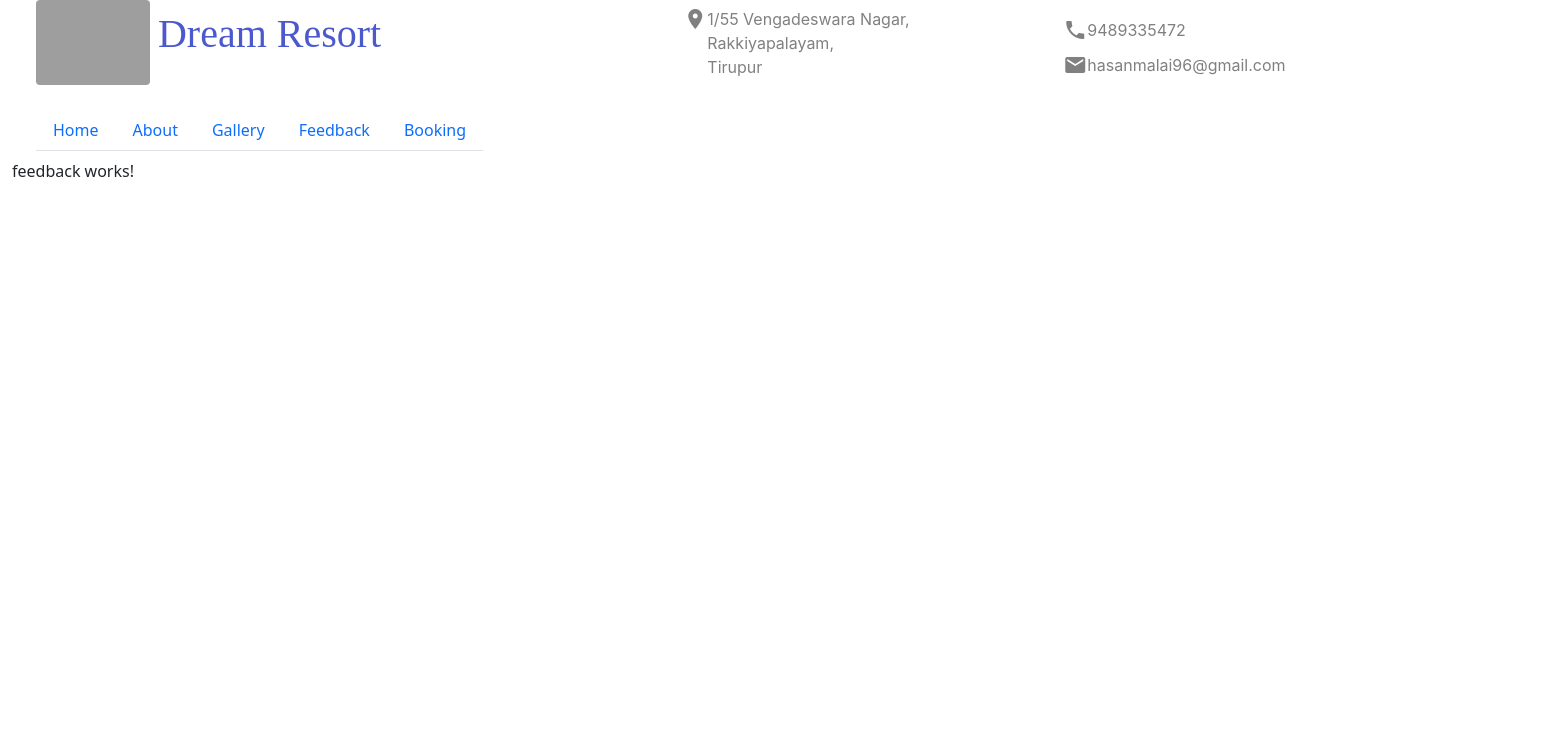
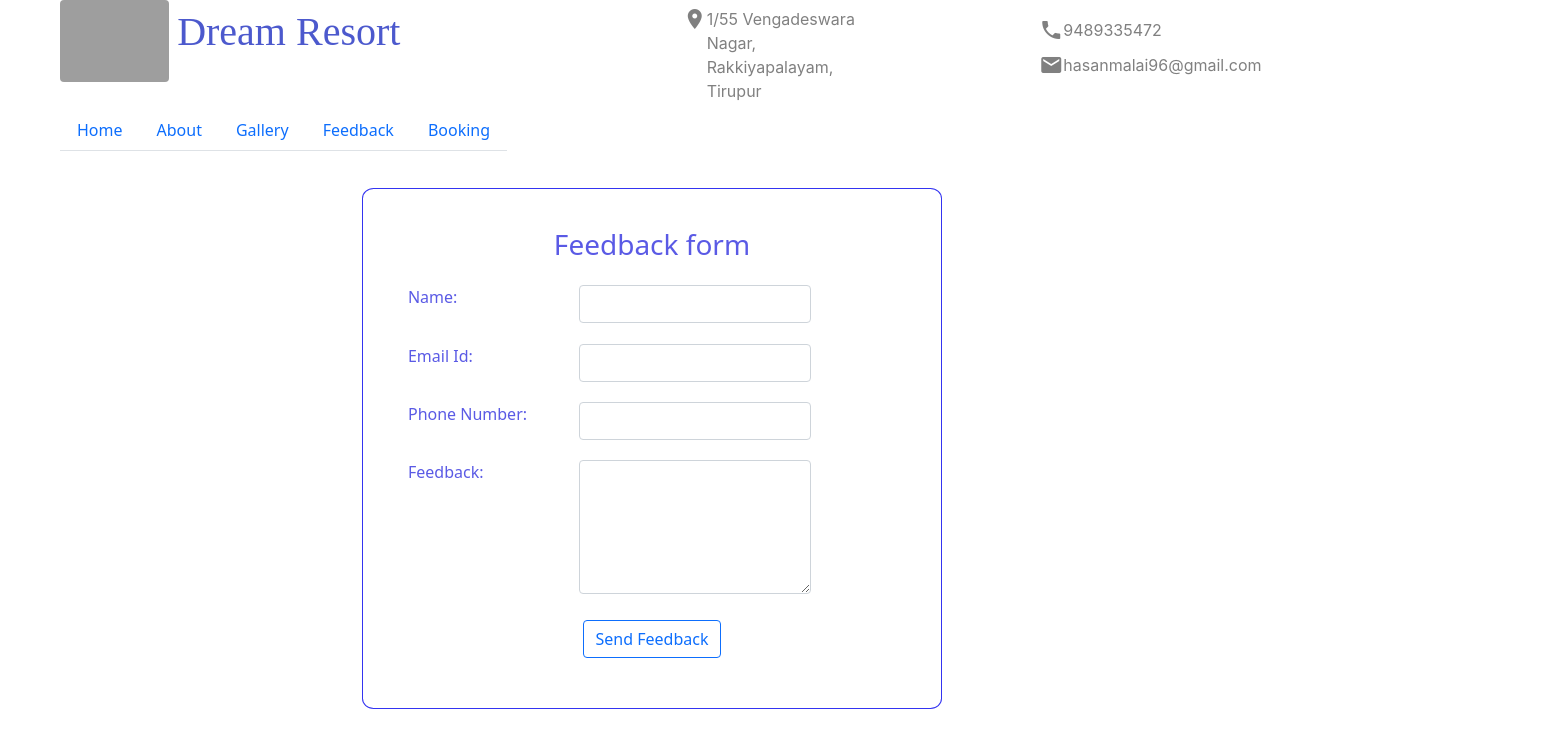
Before and after one commit to AnnamalaiVenugopal/RB, an Angular app in the folder resort-booking/: page /feedback in a window 1280 px wide. Shown: the top 748 px of the page, 1546 px wide, since content can reach past the window. Built offline with nearby package versions, Linux system fonts and the light colour scheme; grey boxes are pictures that could not be loaded.

Commit message:
Committed for changes to feedback form

```diff
--- a/resort-booking/src/app/app.component.html
+++ b/resort-booking/src/app/app.component.html
@@ -1,8 +1,8 @@
-<html>
-  <head>
-  </head>
-  <body>
-      <app-header></app-header>
-      <app-body></app-body>
-  </body>
-</html>
+<div class="container-fluid" style="width: 100%;">
+  <div class="row" >
+    <app-header></app-header>
+  </div>
+  <div class="row">
+    <app-body></app-body>
+  </div>
+</div>
--- a/resort-booking/src/app/body/body.component.html
+++ b/resort-booking/src/app/body/body.component.html
@@ -1,6 +1,6 @@
 <div class="container-fluid">
     <div class="row">
-        <div class="col">
+        <div class="col-md">
             <app-navigation-bar></app-navigation-bar>
         </div>
     </div>
--- a/resort-booking/src/app/body/feedback/feedback.component.html
+++ b/resort-booking/src/app/body/feedback/feedback.component.html
@@ -1 +1,44 @@
-<p>feedback works!</p>
+<div class="container-fluid" style="margin-left: 25%; margin-top: 3%;color: rgba(73, 73, 226, 0.904);">
+    <div class="col-sm-6" style="border: 1px solid rgb(52, 52, 241); padding: 3%; border-radius: 2%;">
+    <div class="row" style="text-align: center;padding: 1%;">
+        <h3>Feedback form</h3>
+    </div>
+    <div class="row" style="padding: 2%;">
+        <div class="col-sm-4">
+            <label>Name: </label>
+        </div>
+        <div class="col-sm-6">
+            <input type="text" class="form-control">
+        </div>
+    </div>
+    <div class="row" style="padding: 2%;">
+        <div class="col-sm-4">
+            <label>Email Id: </label>
+        </div>
+        <div class="col-sm-6">
+            <input type="email" class="form-control">
+        </div>
+    </div>
+    <div class="row" style="padding: 2%;">
+        <div class="col-sm-4">
+            <label>Phone Number: </label>
+        </div>
+        <div class="col-sm-6">
+            <input type="number" class="form-control">
+        </div>
+    </div>
+    <div class="row" style="padding: 2%;">
+        <div class="col-sm-4">
+            <label>Feedback: </label>
+        </div>
+        <div class="col-sm-6">
+            <textarea class="form-control" name="feedback" id="feedback" cols="30" rows="5"></textarea>
+        </div>
+    </div>
+    <div class="row" style="text-align: center;padding: 3%;">
+        <div class="col">
+            <button class="btn btn-outline-primary">Send Feedback</button>
+        </div>
+    </div>
+</div>
+</div>
--- a/resort-booking/src/app/body/gallery/gallery.component.css
+++ b/resort-booking/src/app/body/gallery/gallery.component.css
@@ -7,6 +7,7 @@
   .container img {
     width: 100%;
     height: auto;
+    transition: width 2s, height 2s, transform 2s;
   }
 
   /* Style the button and place it in the middle of the container/image */
--- a/resort-booking/src/app/body/gallery/gallery.component.html
+++ b/resort-booking/src/app/body/gallery/gallery.component.html
@@ -1,5 +1,5 @@
 <div class="container">
-        <button type="button" id="prev" class="btn btn-light" aria-label="Previous Image" >&lt;</button>
+        <button type="button" id="prev" class="btn btn-light" aria-label="Previous Image" (click)="prevImage()">&lt;</button>
         <img class="rounded mx-auto d-block" src="{{ image.url }}" alt="{{ image }}">
-        <button type="button" id="next" class="btn btn-light" aria-label="Next Image">&gt;</button>
+        <button type="button" id="next" class="btn btn-light" aria-label="Next Image" (click)="nextImage()">&gt;</button>
 </div>
--- a/resort-booking/src/app/body/gallery/gallery.component.ts
+++ b/resort-booking/src/app/body/gallery/gallery.component.ts
@@ -11,12 +11,13 @@ export class GalleryComponent implements OnInit {
     url:""
   };
   public counter = 1;
+  public timer:any;
   constructor() {
       this.image.url = "assets/images/gallery/"+1+".jpeg";
   }
 
   ngOnInit(): void {
-    setInterval(() => {
+    this.timer = setInterval(() => {
       console.log("Changing the image")
       this.counter++;
       if(this.counter > 20){
@@ -26,4 +27,35 @@ export class GalleryComponent implements OnInit {
     }, 5000);
   }
 
+  resetTimer(count:any){
+    this.counter = count;
+    clearInterval(this.timer);
+    this.timer = setInterval(
+      () => {
+      console.log("Changing the image")
+      this.counter++;
+      if(this.counter > 20){
+        this.counter = 1;
+      }
+      this.image.url = "assets/images/gallery/"+this.counter+".jpeg";}, 5000);
+  }
+
+  prevImage(){
+    this.counter--;
+    if(this.counter < 1){
+      this.counter = 20;
+    }
+    this.image.url = "assets/images/gallery/"+this.counter+".jpeg";
+    this.resetTimer(this.counter-1);
+  }
+
+  nextImage(){
+    this.counter++;
+    if(this.counter > 20){
+      this.counter = 1;
+    }
+    this.image.url = "assets/images/gallery/"+this.counter+".jpeg";
+    this.resetTimer(this.counter-1);
+  }
+
 }
--- a/resort-booking/src/app/body/navigation-bar/navigation-bar.component.html
+++ b/resort-booking/src/app/body/navigation-bar/navigation-bar.component.html
@@ -1,12 +1,17 @@
-<nav class="navbar navbar-inverse navbar-fixed-top">
+<nav class="nnavbar navbar-expand-lg navbar-light">
         <div class="container-fluid">
-            <ul class="nav nav-tabs">
+            <button class="navbar-toggler" type="button" data-bs-toggle="collapse" data-bs-target="#navbarSupportedContent" aria-controls="navbarSupportedContent" aria-expanded="false" aria-label="Toggle navigation">
+                <span class="navbar-toggler-icon" style="color: rgb(76, 76, 211);"></span>
+              </button>
+            <div class="collapse navbar-collapse" id="navbarSupportedContent">
+            <ul class="nav nav-tabs" style="color: rgb(76, 76, 211);">
                 <li class="nav-item active"><a class="nav-link" href="#">Home</a></li>
                 <li class="nav-item"><a class="nav-link" href="about">About</a></li>
                 <li class="nav-item"><a class="nav-link" href="gallery">Gallery</a></li>
                 <li class="nav-item"><a class="nav-link" href="feedback">Feedback</a></li>
                 <li class="nav-item"><a class="nav-link" href="booking">Booking</a></li>
             </ul>
+            </div>
         </div>
     </nav>
     <router-outlet></router-outlet>
--- a/resort-booking/src/app/header/header.component.html
+++ b/resort-booking/src/app/header/header.component.html
@@ -1,7 +1,7 @@
 <div class="container-fluid">
     <div class="row">
-        <div class="col"><app-left-header></app-left-header></div>
+        <div class="col-md"><app-left-header></app-left-header></div>
 
-        <div class="col"><app-right-header></app-right-header></div>
+        <div class="col-md"><app-right-header></app-right-header></div>
     </div>
  </div>
--- a/resort-booking/src/styles.css
+++ b/resort-booking/src/styles.css
@@ -1 +1,5 @@
-/* You can add global styles to this file, and also import other style files */
+html {
+    width: 100%;
+    margin: 0px;
+    padding: 0px;
+  }
```
